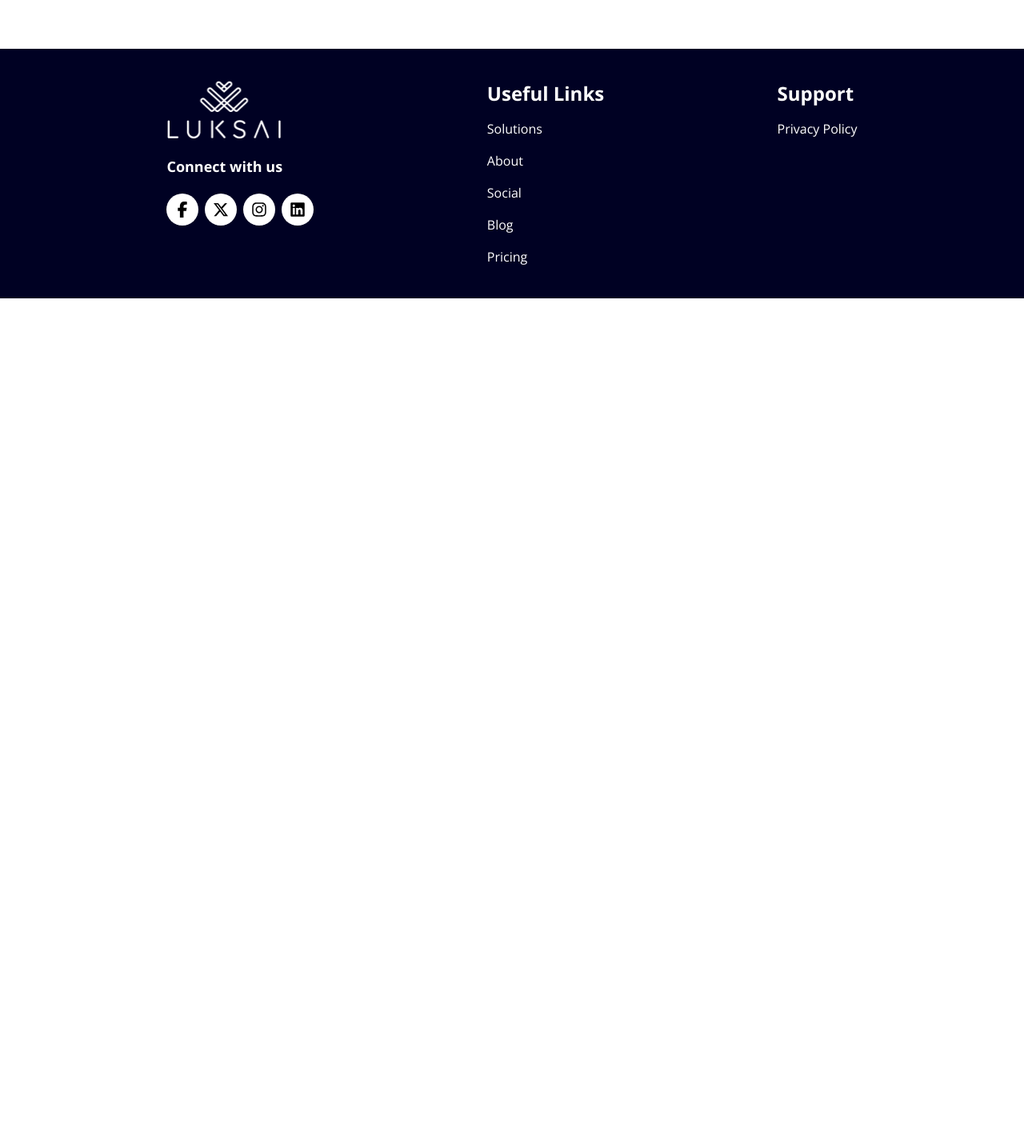
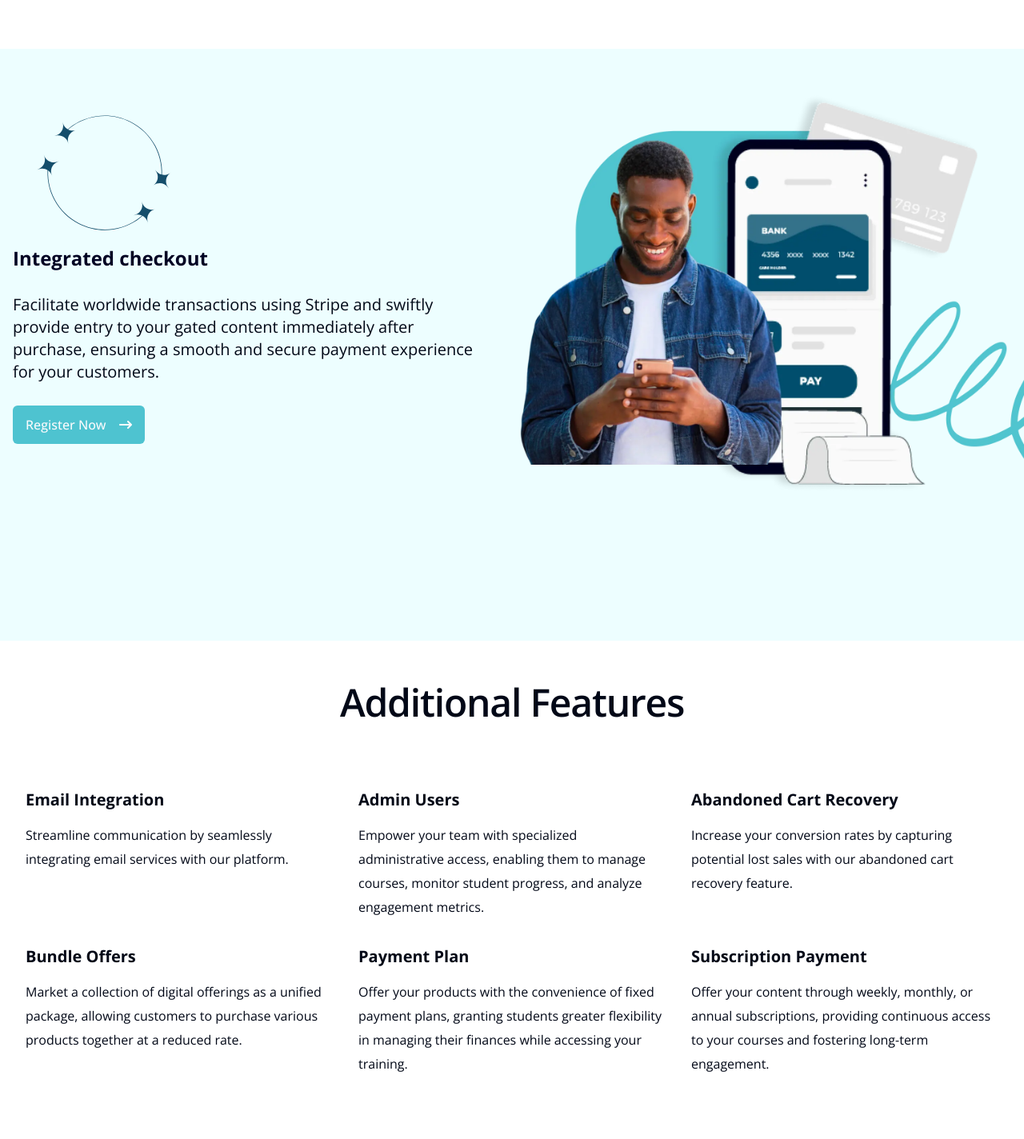
Before and after one commit to tarifalhasan/luksai, a Next.js app: page /en/solutions in a window 1280 px wide. Shown: the part 3012-4436 px from the top of the page at 80% size. Before the commit the page ends 3385 px from the top, so only its background shows below. Built offline with nearby package versions, Linux system fonts and the light colour scheme.

Commit message:
SolutionsSession8

```diff
--- a/app/[locale]/solutions/page.tsx
+++ b/app/[locale]/solutions/page.tsx
@@ -1,7 +1,9 @@
+import AdditionalFeatures from "@/components/pages/solutions/AdditionalFeatures";
 import SolutionSession2 from "@/components/pages/solutions/Session2";
 import SolutionsSession3 from "@/components/pages/solutions/Session3";
 import SolutionsSession4 from "@/components/pages/solutions/Session4";
 import SolutionsSession5 from "@/components/pages/solutions/Session5";
+import SolutionsSession6 from "@/components/pages/solutions/Session6";
 import SolutionsHero from "@/components/pages/solutions/SolutionsHero";
 
 const page = () => {
@@ -12,6 +14,8 @@ const page = () => {
       <SolutionsSession3 />
       <SolutionsSession4 />
       <SolutionsSession5 />
+      <SolutionsSession6 />
+      <AdditionalFeatures />
     </>
   );
 };
--- /dev/null
+++ b/components/pages/solutions/AdditionalFeatures.tsx
@@ -0,0 +1,35 @@
+import { Button } from "@/components/ui/button";
+import { IAdditionalFeatures } from "@/interfaces";
+import { useMessages } from "next-intl";
+import { FaArrowRightLong } from "react-icons/fa6";
+
+const AdditionalFeatures = () => {
+  const messages = useMessages();
+  const data = messages.AdditionalFeatures as unknown as IAdditionalFeatures[];
+  return (
+    <section className=" container py-9 lg:py-12">
+      <div className=" ">
+        <h2 className=" text-center">Additional Features</h2>
+      </div>
+      <div className=" py-14 lg:py-20 grid sm:grid-cols-2 lg:grid-cols-3 gap-8">
+        {data?.map((item) => (
+          <div className=" space-y-4" key={item.id}>
+            <div>
+              <h4 className=" text-xl font-bold">{item.title}</h4>
+            </div>
+            <p className=" text-base font-normal leading-[187.5%]">
+              {item.description}
+            </p>
+          </div>
+        ))}
+      </div>
+      <div className="flex items-center justify-center">
+        <Button className=" gap-4">
+          Schedule Demo Call <FaArrowRightLong />
+        </Button>
+      </div>
+    </section>
+  );
+};
+
+export default AdditionalFeatures;
--- a/components/pages/solutions/Session6.tsx
+++ b/components/pages/solutions/Session6.tsx
@@ -0,0 +1,74 @@
+import { Button } from "@/components/ui/button";
+import Image from "next/image";
+import { FaArrowRightLong } from "react-icons/fa6";
+
+const SolutionsSession6 = () => {
+  return (
+    <section className=" bg-[#EDFEFF] relative overflow-hidden py-10">
+      <div className="  relative px-0 container">
+        <div className=" grid lg:grid-cols-2 gap-5 lg:items-center">
+          <div className=" px-4 space-y-4 lg:space-y-7">
+            <div>
+              <h4 className=" text-2xl font-bold text-skin-dark-900">
+                Integrated checkout
+              </h4>
+            </div>
+            <p>
+              Facilitate worldwide transactions using Stripe and swiftly provide
+              entry to your gated content immediately after purchase, ensuring a
+              smooth and secure payment experience for your customers.
+            </p>
+            <Button className=" gap-4">
+              Register Now <FaArrowRightLong />
+            </Button>
+          </div>
+          <div>
+            <Image
+              src={"/images/solutions/session-6/background.webp"}
+              width={695}
+              height={585}
+              quality={80}
+              className=" w-full h-auto object-cover"
+              alt="background"
+            />
+          </div>
+        </div>
+        <svg
+          xmlns="http://www.w3.org/2000/svg"
+          width={202}
+          height={190}
+          viewBox="0 0 202 190"
+          fill="none"
+          className=" hidden lg:block absolute top-5 left-8"
+        >
+          <path
+            d="M148.107 147.173C137.379 157.274 123.796 163.82 109.21 165.919C94.625 168.018 79.7473 165.567 66.6058 158.901C53.4642 152.235 42.6984 141.678 35.7762 128.67C28.854 115.661 26.1124 100.835 27.9251 86.211L28.6413 86.2998C26.8469 100.776 29.5609 115.453 36.4133 128.331C43.2657 141.208 53.9231 151.659 66.9322 158.258C79.9414 164.856 94.6692 167.282 109.107 165.205C123.546 163.127 136.992 156.647 147.613 146.647L148.107 147.173Z"
+            fill="#154E6B"
+          />
+          <path
+            d="M49.9086 42.872C60.6373 32.771 74.2203 26.2247 88.8056 24.1258C103.391 22.0269 118.269 24.4776 131.41 31.1435C144.552 37.8095 155.317 48.3664 162.24 61.3748C169.162 74.3833 171.903 89.2101 170.091 103.834L169.375 103.745C171.169 89.2686 168.455 74.5912 161.603 61.7139C154.75 48.8365 144.093 38.386 131.084 31.7871C118.075 25.1883 103.347 22.7624 88.9084 24.8402C74.4701 26.9179 61.0239 33.3982 50.4033 43.3974L49.9086 42.872Z"
+            fill="#154E6B"
+          />
+          <path
+            d="M46.152 31.1415L46.7604 33.1848C48.6883 39.6595 55.3395 43.4995 61.9107 41.9318L63.9845 41.4371L61.9412 42.0455C55.4664 43.9735 51.6264 50.6246 53.1941 57.1958L53.6889 59.2696L53.0805 57.2263C51.1525 50.7515 44.5014 46.9115 37.9301 48.4792L35.8563 48.974L37.8997 48.3656C44.3744 46.4376 48.2144 39.7865 46.6467 33.2152L46.152 31.1415Z"
+            fill="#154E6B"
+          />
+          <path
+            d="M182.125 94.2397L180.444 95.5515C175.119 99.7085 173.97 107.302 177.826 112.849L179.044 114.599L177.732 112.918C173.575 107.593 165.981 106.444 160.435 110.301L158.684 111.518L160.365 110.206C165.69 106.049 166.839 98.4553 162.983 92.9087L161.766 91.1583L163.077 92.8389C167.234 98.1642 174.828 99.3135 180.375 95.4568L182.125 94.2397Z"
+            fill="#154E6B"
+          />
+          <path
+            d="M153.017 158.209L152.373 156.177C150.333 149.737 143.616 146.013 137.073 147.694L135.008 148.225L137.041 147.581C143.481 145.541 147.205 138.824 145.523 132.281L144.992 130.216L145.636 132.249C147.676 138.689 154.393 142.413 160.936 140.731L163.001 140.201L160.969 140.844C154.529 142.885 150.805 149.601 152.486 156.144L153.017 158.209Z"
+            fill="#154E6B"
+          />
+          <path
+            d="M41.5646 80.5483L39.6018 81.3806C33.3822 84.018 30.3073 91.0556 32.5975 97.4113L33.3202 99.417L32.4879 97.4542C29.8505 91.2346 22.8129 88.1597 16.4572 90.4499L14.4515 91.1726L16.4143 90.3403C22.6339 87.7029 25.7088 80.6653 23.4186 74.3096L22.6959 72.3039L23.5282 74.2667C26.1656 80.4863 33.2032 83.5612 39.5589 81.271L41.5646 80.5483Z"
+            fill="#154E6B"
+          />
+        </svg>
+      </div>
+    </section>
+  );
+};
+
+export default SolutionsSession6;
--- /dev/null
+++ b/components/pages/solutions/Session8.tsx
@@ -0,0 +1,9 @@
+const SolutionsSession8 = () => {
+  return (
+    <section className=" bg-[#F6FCFC] py-10 lg:py-14">
+      SolutionsSession8
+    </section>
+  );
+};
+
+export default SolutionsSession8;
--- a/interfaces/index.ts
+++ b/interfaces/index.ts
@@ -15,6 +15,11 @@ export interface Ipackages {
 export interface IBenefit {
   title: string;
   description: string;
+}
+export interface IAdditionalFeatures {
+  title: string;
+  description: string;
+  id: number;
 }
 
 export interface ITestimonial {
--- a/languages/en.json
+++ b/languages/en.json
@@ -105,5 +105,37 @@
   "solutionsHero": {
     "title": "Solutions for Digital Content Creators",
     "description": "Luksai is dedicated to empowering you with cutting-edge tools to monetize your expertise and craft personalized learning experiences. Our platform is built to help you create, manage, and sell your digital products, enabling you to focus on what you do best—inspiring and guiding others."
-  }
+  },
+  "AdditionalFeatures": [
+    {
+      "title": "Email Integration",
+      "description": "Streamline communication by seamlessly integrating email services with our platform.",
+      "id": 145
+    },
+    {
+      "title": "Admin Users",
+      "description": "Empower your team with specialized administrative access, enabling them to manage courses, monitor student progress, and analyze engagement metrics.",
+      "id": 146
+    },
+    {
+      "title": "Abandoned Cart Recovery",
+      "description": "Increase your conversion rates by capturing potential lost sales with our abandoned cart recovery feature. ",
+      "id": 147
+    },
+    {
+      "title": " Bundle Offers",
+      "description": "Market a collection of digital offerings as a unified package, allowing customers to purchase various products together at a reduced rate.",
+      "id": 148
+    },
+    {
+      "title": "Payment Plan",
+      "description": "Offer your products with the convenience of fixed payment plans, granting students greater flexibility in managing their finances while accessing your training.",
+      "id": 149
+    },
+    {
+      "title": "Subscription Payment",
+      "description": "Offer your content through weekly, monthly, or annual subscriptions, providing continuous access to your courses and fostering long-term engagement. ",
+      "id": 150
+    }
+  ]
 }
```
